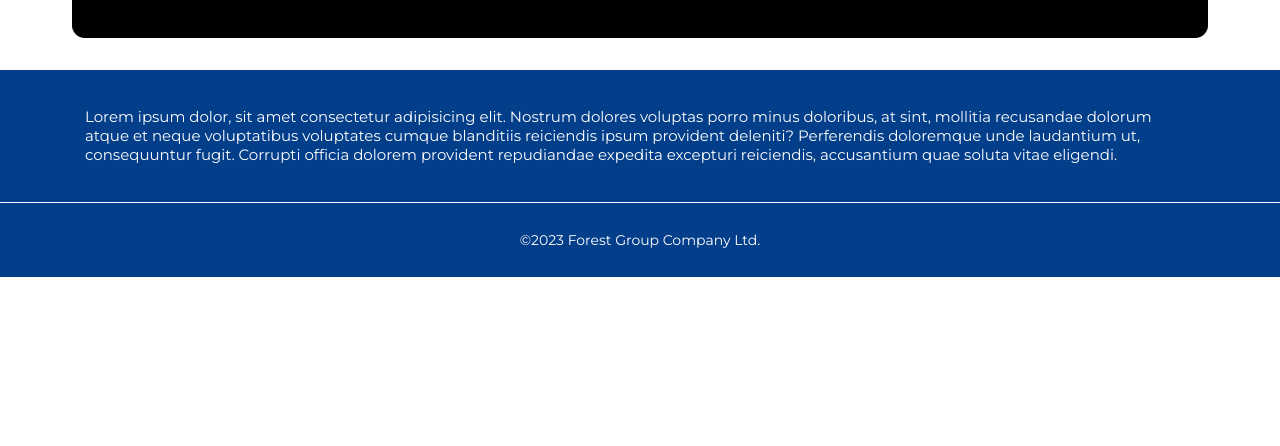
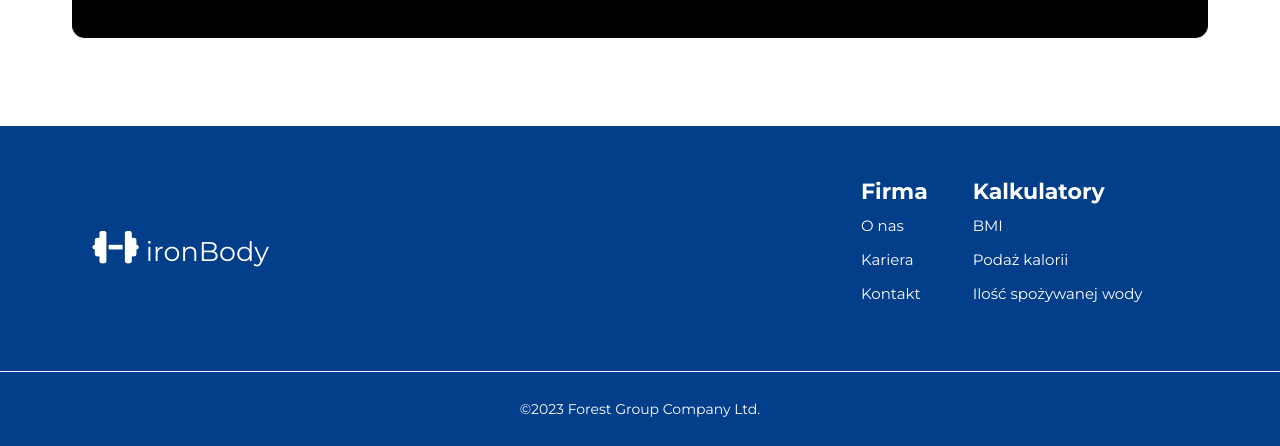
Before and after one commit to szymonhalerz/ironBody, a website: page index.html in a window 1280 px wide. Shown: the part 2604-3050 px from the top of the page. Before the commit the page ends 2881 px from the top, so only its background shows below. Drawn offline with Linux system fonts and the light colour scheme.

Commit message:
Added footer

```diff
--- a/index.html
+++ b/index.html
@@ -166,10 +166,23 @@
 		<footer class="footer">
 			<div class="wrapper">
 				<div class="footer__top">
-					Lorem ipsum dolor, sit amet consectetur adipisicing elit. Nostrum dolores voluptas porro minus doloribus, at
-					sint, mollitia recusandae dolorum atque et neque voluptatibus voluptates cumque blanditiis reiciendis ipsum
-					provident deleniti? Perferendis doloremque unde laudantium ut, consequuntur fugit. Corrupti officia dolorem
-					provident repudiandae expedita excepturi reiciendis, accusantium quae soluta vitae eligendi.
+					<div class="company-logo">
+						<a href="index.html"><i class="fa-solid fa-dumbbell"></i> ironBody</a>
+					</div>
+					<div class="links-box">
+						<div class="link">
+							<h3 class="link-head">Firma</h3>
+							<a class="link-item" href="#">O nas</a>
+							<a class="link-item" href="#">Kariera</a>
+							<a class="link-item" href="#">Kontakt</a>
+						</div>
+						<div class="link">
+							<h3 class="link-head">Kalkulatory</h3>
+							<a class="link-item" href="#">BMI</a>
+							<a class="link-item" href="#">Podaż kalorii</a>
+							<a class="link-item" href="#">Ilość spożywanej wody</a>
+						</div>
+					</div>
 				</div>
 			</div>
 			<div class="line"></div>
--- a/src/sass/main.scss
+++ b/src/sass/main.scss
@@ -644,9 +644,57 @@ body {
 
 		&__top {
 			display: flex;
+			flex-direction: row;
+			justify-content: space-between;
+			align-items: center;
 			padding: 2.5em 3em;
 			color: c.$white;
 			font-size: 1.5rem;
+
+			.company-logo {
+				a {
+					color: c.$white;
+					text-decoration: none;
+					font-size: 2.3rem;
+					transition: color 0.3s;
+
+					i {
+						font-size: 3.2rem;
+					}
+
+					&:hover {
+						color: c.$very-light-cyan;
+					}
+				}
+			}
+
+			.links-box {
+				display: flex;
+				flex-direction: row;
+
+				.link {
+					display: flex;
+					flex-direction: column;
+					margin-right: 2.5em;
+
+					&-head {
+						margin-bottom: 0.5em;
+						font-size: 2rem;
+					}
+
+					&-item {
+						margin-bottom: 1em;
+						text-decoration: none;
+						color: c.$white;
+						font-size: 1.5rem;
+						transition: color 0.3s;
+
+						&:hover {
+							color: c.$light-cyan;
+						}
+					}
+				}
+			}
 		}
 
 		.line {
@@ -787,6 +835,39 @@ body {
 			}
 		}
 	}
+
+	// footer
+	.footer {
+		margin-top: 5.5em;
+
+		&__top {
+			padding: 3.5em;
+
+			.company-logo {
+				a {
+					font-size: 2.7rem;
+
+					i {
+						font-size: 3.7rem;
+					}
+				}
+			}
+
+			.links-box {
+				.link {
+					margin-right: 3em;
+
+					&-head {
+						font-size: 2.2rem;
+					}
+
+					&-item {
+						font-size: 1.5rem;
+					}
+				}
+			}
+		}
+	}
 }
 
 @media (min-width: 1200px) {
```
Also changed, not shown: dist/css/main.min.css.
